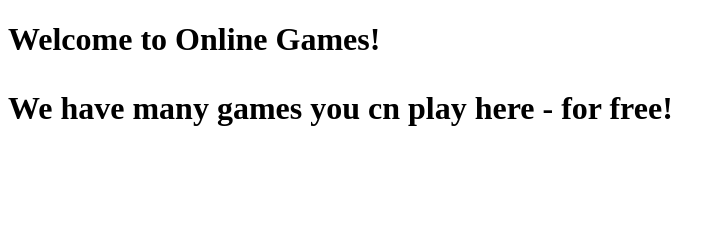
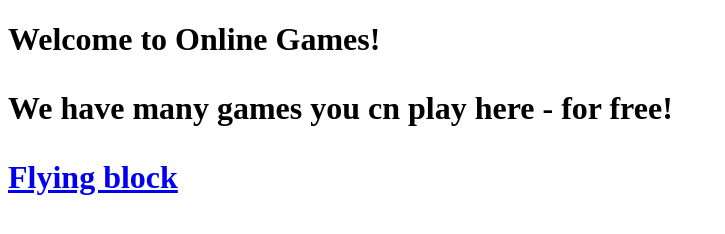
Before and after one commit to real-nickel/Gamingsite, a plain HTML site: page index.html in a window 1280 px wide. Shown: the whole page, without its empty margins (0-725 px from the left). Drawn offline with Linux system fonts and the light colour scheme.

Commit message:
Update index.html

```diff
--- a/index.html
+++ b/index.html
@@ -3,3 +3,4 @@
 <title>Online Games</title>
 <h1>Welcome to Online Games!</>
    <p>We have many games you cn play here - for free!<p>
+       <a href="flyingblock.html">Flying block</a>
```
